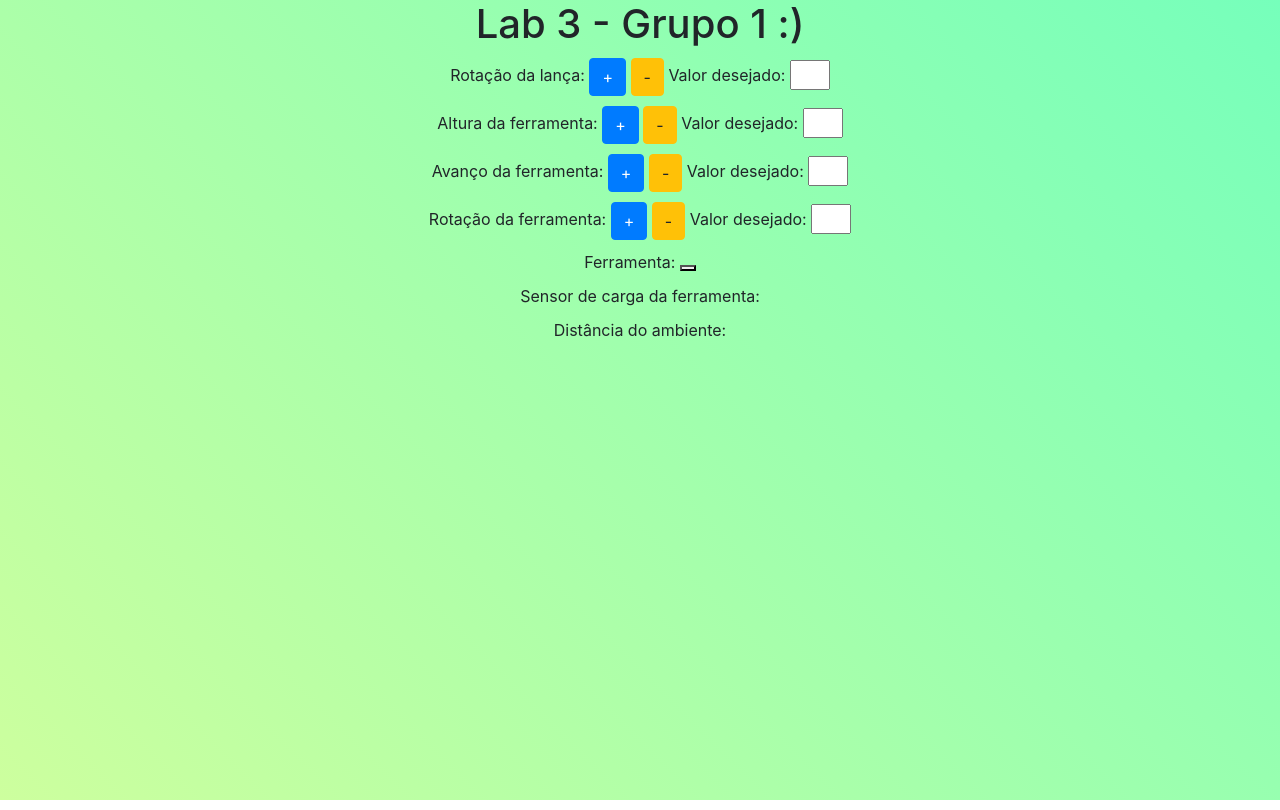
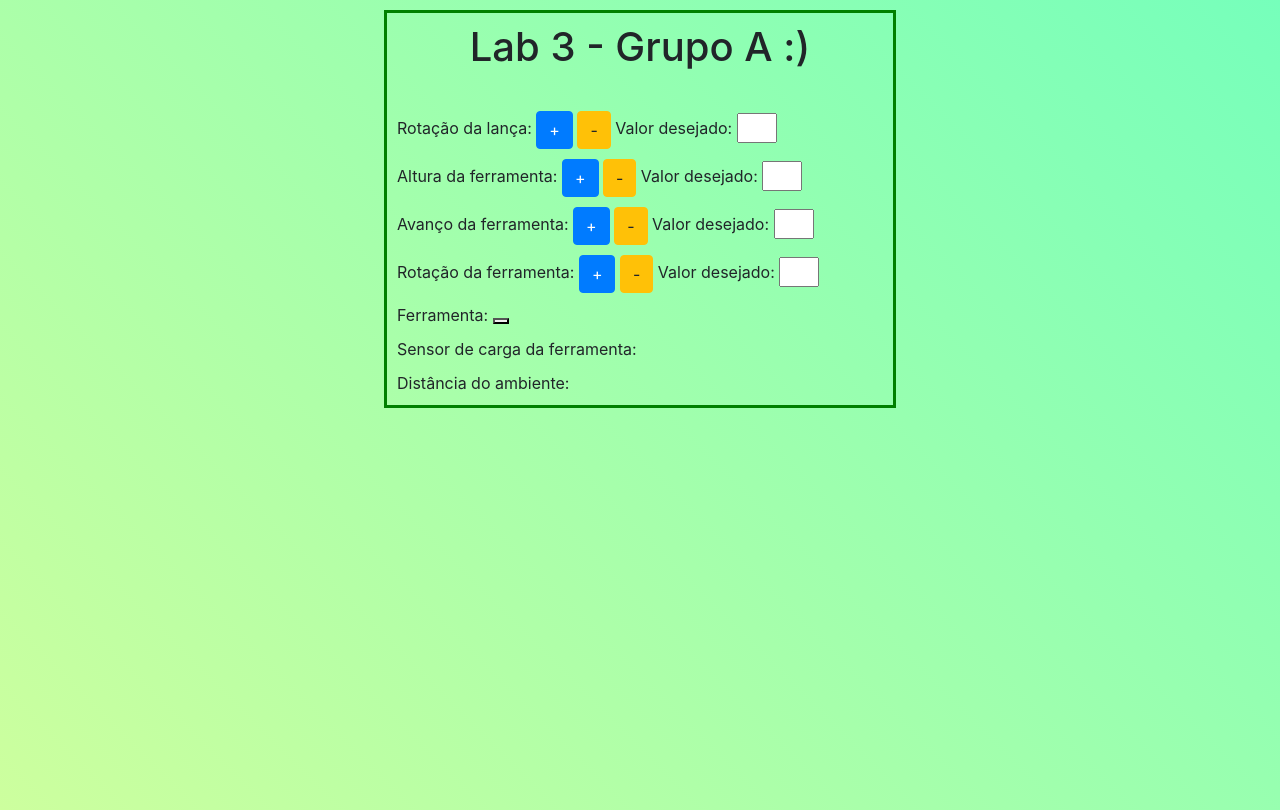
Before and after one commit to arthurlapertosa/UFMG-Lab3, a plain HTML site: page dev/templates/index.html in a window 1280 px wide. Drawn offline with nearby package versions, Linux system fonts and the light colour scheme; no server answers.

Commit message:
Add css design changes to GUI

```diff
--- a/dev/static/style.css
+++ b/dev/static/style.css
@@ -3,13 +3,20 @@ body {
     height: 100vh;
 }
 
+.controls-wrapper {
+    margin: 10px auto;
+    width: 40%;
+    border: 3px solid green;
+    padding: 10px;
+}
+
 .title {
     text-align: center;
+    margin-bottom: 40px;
 }
 
 .control-element {
     margin-top: 10px;
-    text-align: center;
 }
 
 .input-control {
@@ -17,6 +24,11 @@ body {
 }
 
 .start-stop-buttons {
-    text-align: center;
     margin-top: 15px;
 }
+
+@media screen and (max-width: 992px) {
+    .controls-wrapper {
+      width: 90%;
+    }
+}
--- a/dev/templates/index.html
+++ b/dev/templates/index.html
@@ -10,23 +10,24 @@
 </head>
 
 <body>
-    <h1 class="title">Lab 3 - Grupo 1 :)</h1>
+    <div class="controls-wrapper">
+        <h1 class="title">Lab 3 - Grupo A :)</h1>
         <div class="_d-flex _flex-column">
             <div class="control-element">
                 Rotação da lança:
                 <span class="badge badge-light" id="armText"></span>
                 <button type="button" class="btn btn-primary" title="arm" onclick="incrementValue(this)">+</button>
                 <button type="button" class="btn btn-warning" title="arm" onclick="decrementValue(this)">-</button>
-            Valor desejado: <input class="input-control" title="arm" id="arm" value="" onfocusout="updateValue(this)"
-                onkeydown="updateValueEnter(this)"></input>
+                Valor desejado: <input class="input-control" title="arm" id="arm" value=""
+                    onfocusout="updateValue(this)" onkeydown="updateValueEnter(this)"></input>
             </div>
             <div class="control-element">
                 Altura da ferramenta:
                 <span class="badge badge-light" id="crabText"></span>
                 <button type="button" class="btn btn-primary" title="crab" onclick="incrementValue(this)">+</button>
                 <button type="button" class="btn btn-warning" title="crab" onclick="decrementValue(this)">-</button>
-            Valor desejado: <input class="input-control" title="crab" id="crab" value="" onfocusout="updateValue(this)"
-                onkeydown="updateValueEnter(this)"></input>
+                Valor desejado: <input class="input-control" title="crab" id="crab" value=""
+                    onfocusout="updateValue(this)" onkeydown="updateValueEnter(this)"></input>
             </div>
             <div class="control-element">
                 Avanço da ferramenta:
@@ -64,6 +65,7 @@
         <button type="button" class="btn btn-success" onclick="startStatsRefresh()">Start</button>
         <button type="button" class="btn btn-danger" onclick="stopStatsRefresh()">Stop</button>
         </div> -->
+    </div>
 
     <script>
         let telemetryStatsRefreshMethod
```
Lines whose indentation alone changed are shown as unchanged.
